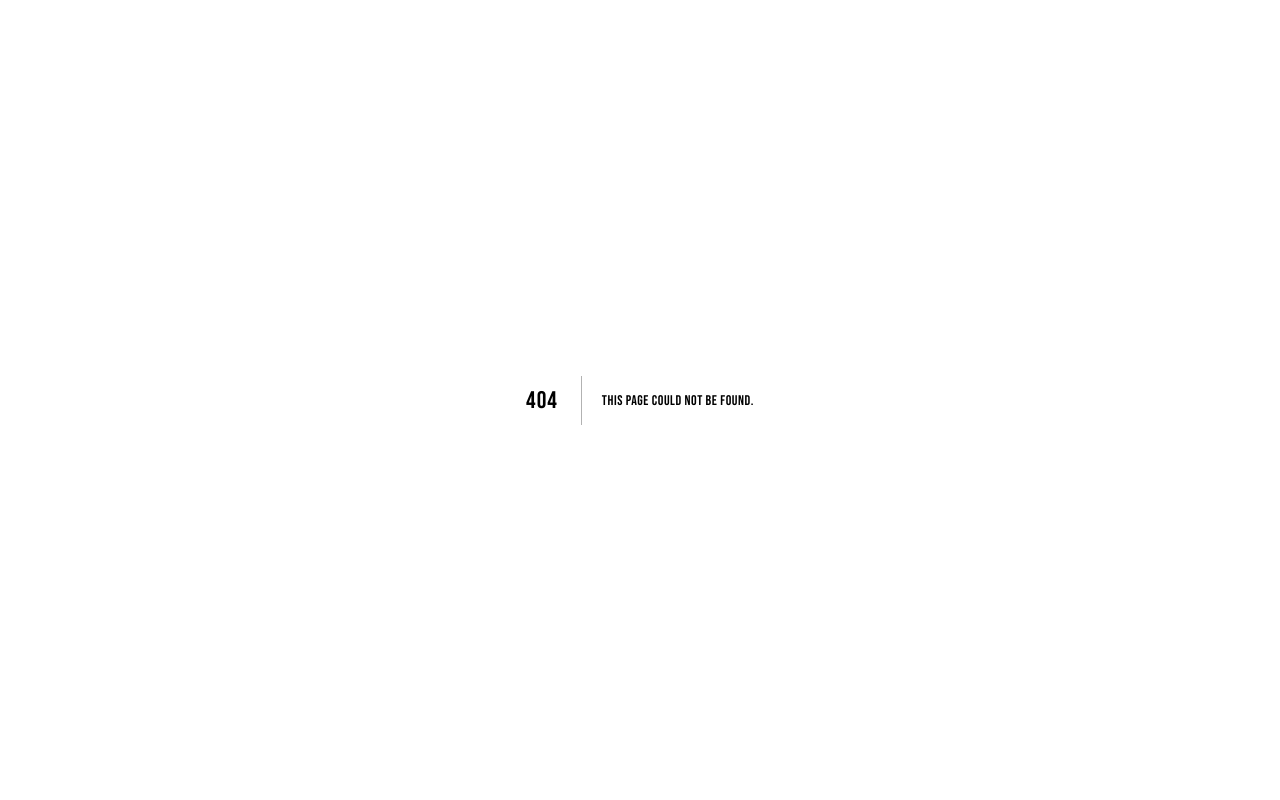
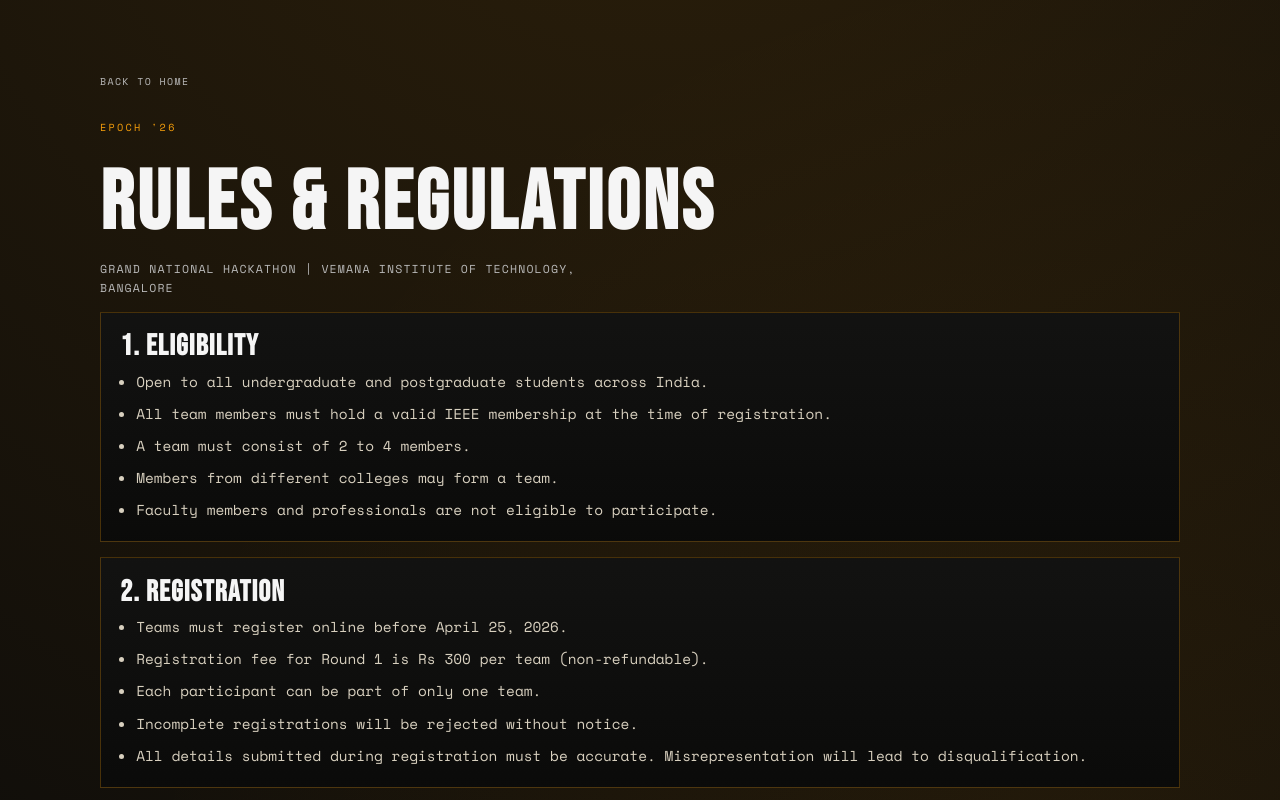
Before and after one commit to mehy12/epoch, a Next.js app: page /rules in a window 1280 px wide. Before the commit this address had no page. Shown: the top 800 px of the page. Built offline with nearby package versions, Linux system fonts and the light colour scheme.

Commit message:
feat: add rules page with eligibility, registration, and judging criteria sections

```diff
--- a/app/globals.css
+++ b/app/globals.css
@@ -3283,3 +3283,96 @@
     transition: none !important;
   }
 }
+
+.rules-page-shell {
+  min-height: 100vh;
+  padding: clamp(2.8rem, 6vw, 4.6rem) 0 4.5rem;
+}
+
+.rules-page-content {
+  width: min(1080px, 92vw);
+  margin: 0 auto;
+  display: grid;
+  gap: 0.95rem;
+}
+
+.rules-main-title {
+  margin-top: 0;
+  font-size: clamp(2.5rem, 8vw, 5.2rem);
+  line-height: 0.95;
+}
+
+.rules-subtitle {
+  color: var(--muted);
+  letter-spacing: 0.1em;
+  text-transform: uppercase;
+  font-size: 0.72rem;
+}
+
+.rules-card {
+  border: 1px solid rgba(245, 158, 11, 0.26);
+  background: linear-gradient(180deg, rgba(18, 18, 18, 0.96), rgba(10, 10, 10, 0.96));
+  padding: clamp(0.9rem, 2.2vw, 1.2rem);
+}
+
+.rules-card-title {
+  font-size: clamp(1.25rem, 3.3vw, 1.85rem);
+  margin-bottom: 0.58rem;
+}
+
+.rules-list {
+  margin-left: 1rem;
+  display: grid;
+  gap: 0.52rem;
+}
+
+.rules-list li,
+.rules-copy {
+  color: #d8d0bf;
+  line-height: 1.65;
+  font-size: 0.9rem;
+}
+
+.rules-table-wrap {
+  overflow-x: auto;
+  border: 1px solid rgba(245, 158, 11, 0.24);
+  margin: 0.6rem 0;
+}
+
+.rules-table {
+  width: 100%;
+  border-collapse: collapse;
+  min-width: 430px;
+}
+
+.rules-table th,
+.rules-table td {
+  border-bottom: 1px solid rgba(245, 158, 11, 0.18);
+  padding: 0.6rem 0.72rem;
+  text-align: left;
+}
+
+.rules-table th {
+  color: var(--accent);
+  font-family: var(--font-mono), monospace;
+  text-transform: uppercase;
+  letter-spacing: 0.1em;
+  font-size: 0.66rem;
+}
+
+.rules-table td {
+  color: #ddd6c8;
+  font-size: 0.88rem;
+}
+
+@media (max-width: 760px) {
+  .rules-page-content {
+    width: min(1080px, 94vw);
+  }
+
+  .rules-list li,
+  .rules-copy,
+  .rules-table td {
+    font-size: 0.84rem;
+  }
+}
--- a/app/page.js
+++ b/app/page.js
@@ -467,7 +467,7 @@
         <h2>
           Access <span>Protocols</span>
         </h2>
-        <p className="epoch-subcopy">Registrations are team based. Complete payment of ₹500 with UTR and screenshot proof.</p>
+        <p className="epoch-subcopy">Registrations are team based. Teams selected based on their proposals, will be notified.</p>
 
         <div className="epoch-rounds-grid">
           {rounds.map((round) => (
@@ -536,6 +536,7 @@
           <a href="#top">Home</a>
           <a href="#tracks">Disciplines</a>
           <a href="#spoils">Spoils</a>
+          <a href="/rules">Rules</a>
           <a href="/register">Register</a>
         </div>
       </footer>
--- /dev/null
+++ b/app/rules/page.js
@@ -0,0 +1,196 @@
+const judgingCriteria = [
+  { criterion: "Innovation & Originality", weightage: "25%" },
+  { criterion: "Technical Complexity", weightage: "25%" },
+  { criterion: "Real-world Impact", weightage: "20%" },
+  { criterion: "Completeness & Demo", weightage: "20%" },
+  { criterion: "Presentation", weightage: "10%" },
+];
+
+const sections = [
+  {
+    title: "1. Eligibility",
+    points: [
+      "Open to all undergraduate and postgraduate students across India.",
+      "All team members must hold a valid IEEE membership at the time of registration.",
+      "A team must consist of 2 to 4 members.",
+      "Members from different colleges may form a team.",
+      "Faculty members and professionals are not eligible to participate.",
+    ],
+  },
+  {
+    title: "2. Registration",
+    points: [
+      "Teams must register online before April 25, 2026.",
+      "Registration fee for Round 1 is Rs 300 per team (non-refundable).",
+      "Each participant can be part of only one team.",
+      "Incomplete registrations will be rejected without notice.",
+      "All details submitted during registration must be accurate. Misrepresentation will lead to disqualification.",
+    ],
+  },
+  {
+    title: "3. Round 1 - Online Screening",
+    points: [
+      "Teams must submit a PPT presentation and a brief idea description during registration.",
+      "Submissions must be made via the registration form before the deadline.",
+      "Shortlisted teams will be announced on April 28, 2026.",
+      "Shortlisted teams must pay an additional Rs 800 to confirm their spot in the finale.",
+      "Non-payment by the deadline will result in forfeiture of the spot.",
+      "Screening decisions by the panel are final and non-contestable.",
+    ],
+  },
+  {
+    title: "4. Round 2 - Grand Finale",
+    points: [
+      "The finale will be held on May 1-2, 2026 at Vemana Institute of Technology, Koramangala, Bangalore.",
+      "Hackathon begins at 11:00 AM on May 1 and ends at 11:00 AM on May 2 (24 hours).",
+      "All team members must be physically present throughout the event.",
+      "Late arrivals beyond 30 minutes from the start time may be disqualified at the organiser's discretion.",
+      "Teams must bring their own laptops, chargers, and required hardware.",
+      "Power outlets and Wi-Fi will be provided. Teams must not use mobile hotspots to bypass internet filters.",
+    ],
+  },
+  {
+    title: "5. Project & Submission",
+    points: [
+      "Projects must be built during the hackathon duration only. Pre-built projects are strictly prohibited.",
+      "The project must align with one of the three tracks: AI for Social Good, Sustainability Goals, Cybersecurity & Blockchain.",
+      "Use of open-source libraries, APIs, and publicly available datasets is permitted and encouraged.",
+      "Teams must not plagiarise or copy existing projects. Any such attempt will lead to immediate disqualification.",
+      "Final submission must include a working prototype or demo, source code, and a short presentation.",
+      "Submissions must be made on the platform specified by organisers before the deadline.",
+    ],
+  },
+  {
+    title: "7. Code of Conduct",
+    points: [
+      "Participants must maintain respectful and professional behaviour at all times.",
+      "Harassment, discrimination, or unsportsmanlike conduct of any kind will result in immediate disqualification and removal from the venue.",
+      "Participants must not damage venue property. Any damage caused will be the team's responsibility.",
+      "Consumption of alcohol, tobacco, or any illegal substances on premises is strictly prohibited.",
+      "Participants must carry their college ID and IEEE membership card at all times during the event.",
+    ],
+  },
+  {
+    title: "8. Intellectual Property",
+    points: [
+      "Teams retain full ownership of their projects.",
+      "By participating, teams grant EPOCH '26 and Vemana Institute of Technology the right to showcase, photograph, or publish their work for promotional purposes.",
+      "Organisers will not claim commercial rights over any submitted project.",
+    ],
+  },
+  {
+    title: "9. Meals & Facilities",
+    points: [
+      "Lunch - 2:00 PM (May 1)",
+      "Snacks - 5:00 PM (May 1)",
+      "Dinner - 8:00 PM (May 1)",
+      "Midnight Jamming Session - 12:00 AM",
+      "Tea & Coffee - 4:00 AM (May 2)",
+      "Breakfast - 8:00 AM (May 2)",
+      "Accommodation is not provided. Participants must arrange their own stay if travelling from outside Bangalore.",
+    ],
+  },
+  {
+    title: "10. Prizes",
+    points: [
+      "Total Prize Pool: Rs 3,00,000.",
+      "Rs 1,00,000 for the winner of each track.",
+      "Goodies worth Rs 10,000 for select participants.",
+      "Prizes are non-transferable and will be awarded at the Valedictory Ceremony at 1:00 PM on May 2.",
+      "Tax deductions, if applicable, will be as per Government of India norms.",
+    ],
+  },
+  {
+    title: "11. Disqualification",
+    points: [
+      "Submitting pre-built or plagiarised work",
+      "Violation of code of conduct",
+      "Invalid or fake IEEE membership",
+      "Misrepresentation of team details",
+      "Tampering with other teams' work or systems",
+    ],
+  },
+  {
+    title: "12. Organisers' Rights",
+    points: [
+      "The organising committee reserves the right to modify, suspend, or cancel the event in case of unforeseen circumstances.",
+      "The organisers' decision on any matter not covered in these rules will be final.",
+      "Participants are bound by these rules upon registration.",
+    ],
+  },
+];
+
+export default function RulesPage() {
+  return (
+    <main className="rules-page-shell">
+      <section className="rules-page-content">
+        <a className="register-back" href="/">
+          Back to Home
+        </a>
+
+        <p className="section-label">EPOCH '26</p>
+        <h1 className="rules-main-title">Rules & Regulations</h1>
+        <p className="rules-subtitle">
+          Grand National Hackathon | Vemana Institute of Technology, Bangalore
+        </p>
+
+        {sections.slice(0, 5).map((section) => (
+          <article className="rules-card" key={section.title}>
+            <h2 className="rules-card-title">{section.title}</h2>
+            <ul className="rules-list">
+              {section.points.map((point) => (
+                <li key={point}>{point}</li>
+              ))}
+            </ul>
+          </article>
+        ))}
+
+        <article className="rules-card" key="6-judging">
+          <h2 className="rules-card-title">6. Judging Criteria</h2>
+          <p className="rules-copy">Judging begins at 11:00 AM on May 2 and is based on:</p>
+          <div className="rules-table-wrap" role="region" aria-label="Judging criteria weightage">
+            <table className="rules-table">
+              <thead>
+                <tr>
+                  <th>Criteria</th>
+                  <th>Weightage</th>
+                </tr>
+              </thead>
+              <tbody>
+                {judgingCriteria.map((row) => (
+                  <tr key={row.criterion}>
+                    <td>{row.criterion}</td>
+                    <td>{row.weightage}</td>
+                  </tr>
+                ))}
+              </tbody>
+            </table>
+          </div>
+          <ul className="rules-list">
+            <li>Each track will be judged independently by a dedicated panel.</li>
+            <li>Judges' decisions are final and binding.</li>
+            <li>Teams will get 5 minutes to present and 3 minutes for Q&A.</li>
+          </ul>
+        </article>
+
+        {sections.slice(5).map((section) => (
+          <article className="rules-card" key={section.title}>
+            <h2 className="rules-card-title">{section.title}</h2>
+            <ul className="rules-list">
+              {section.points.map((point) => (
+                <li key={point}>{point}</li>
+              ))}
+            </ul>
+          </article>
+        ))}
+
+        <article className="rules-card">
+          <h2 className="rules-card-title">Queries</h2>
+          <p className="rules-copy">
+            For queries, contact the EPOCH '26 organising committee via the official website or IEEE Student Branch, Vemana Institute of Technology.
+          </p>
+        </article>
+      </section>
+    </main>
+  );
+}
```
